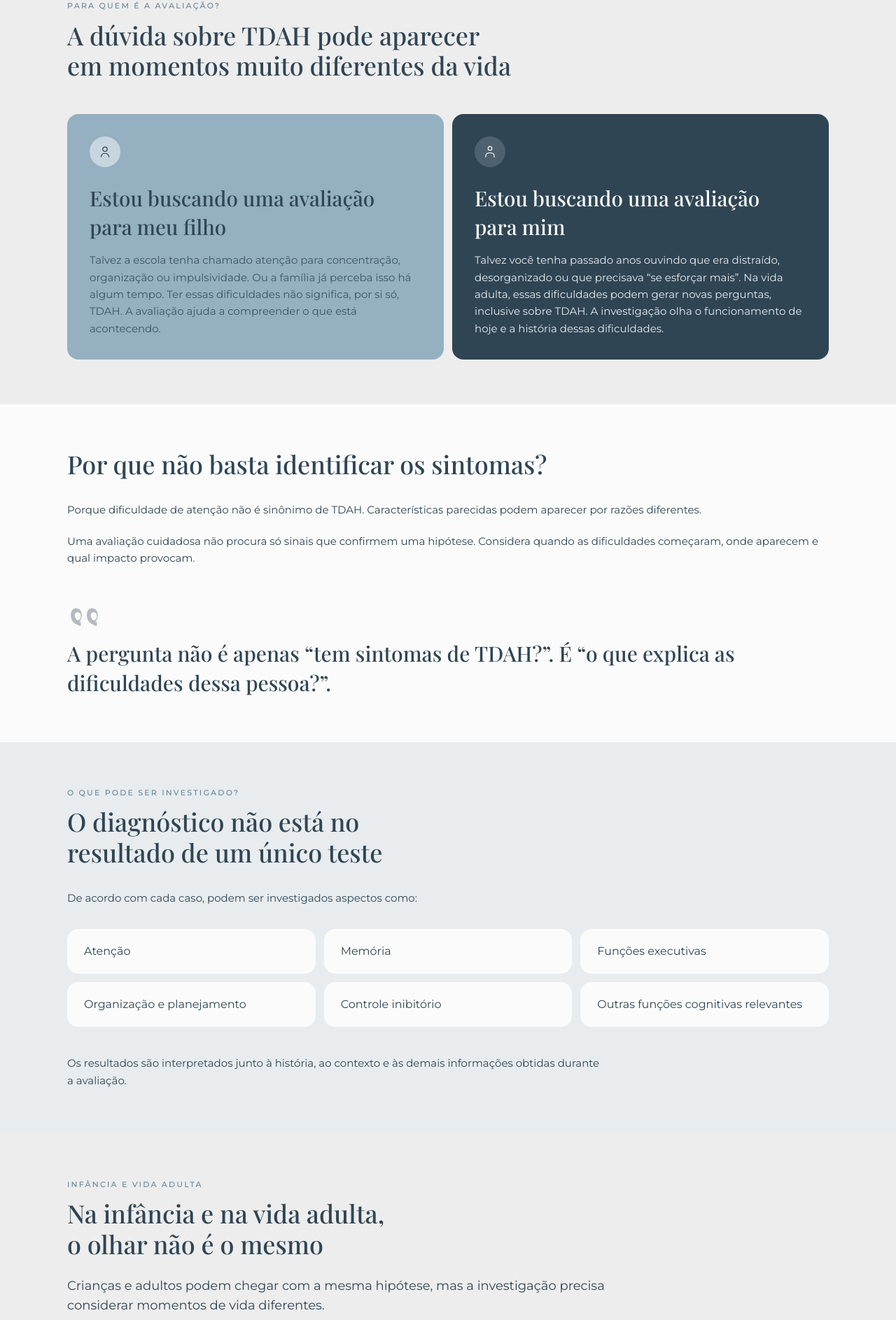
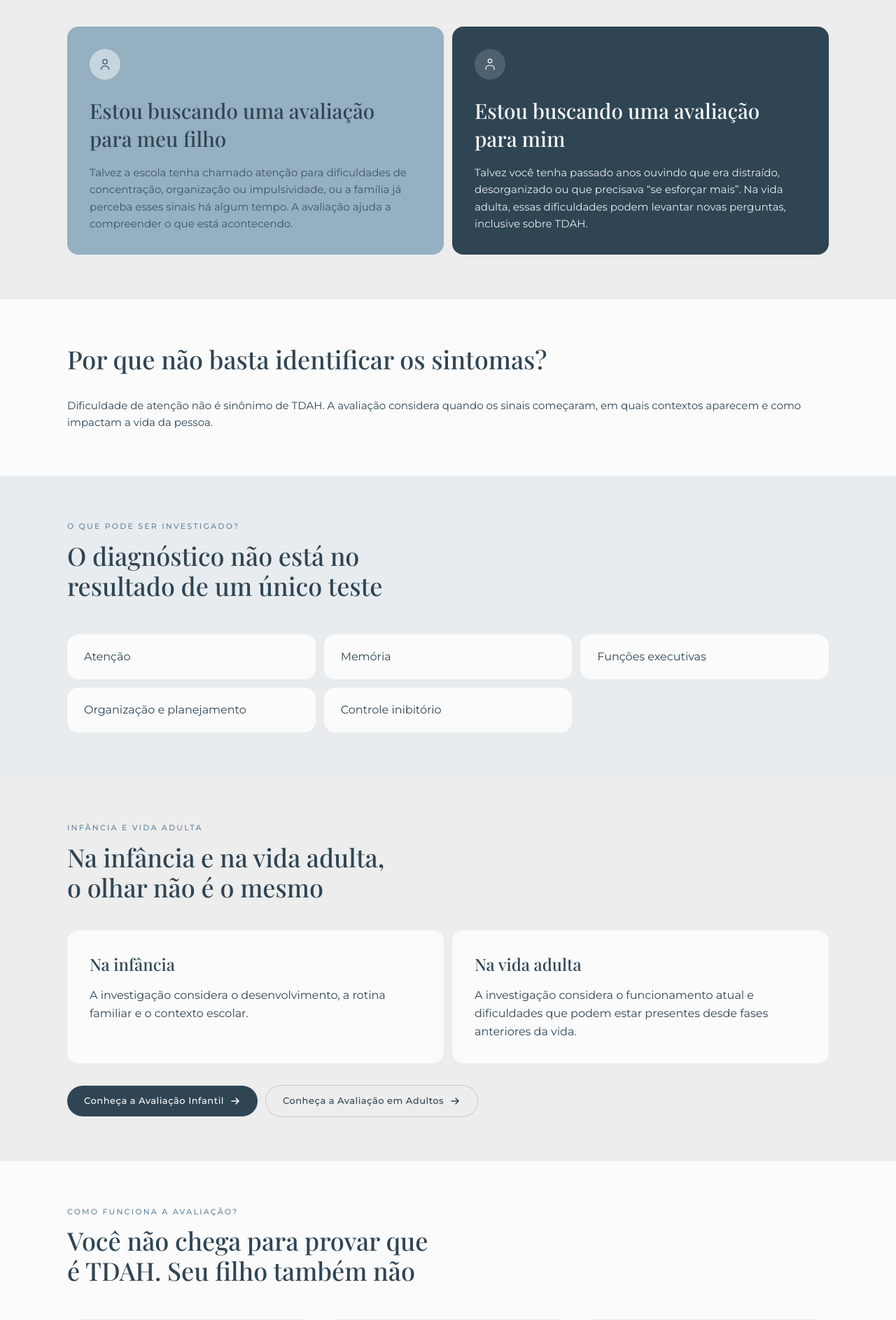
Before and after one commit to ccarolsevero/LaisBaroni, a Next.js app: page /avaliacao-neuropsicologica/tdah in a window 1280 px wide. Shown: the part 876-2763 px from the top of the page at 70% size. Built offline with nearby package versions, Linux system fonts and the light colour scheme; a web font is replaced by a local one.

Commit message:
Atualiza os textos da página de avaliação para TDAH.
Co-authored-by: Cursor <cursoragent@cursor.com>

```diff
--- a/src/app/avaliacao-neuropsicologica/tdah/page.tsx
+++ b/src/app/avaliacao-neuropsicologica/tdah/page.tsx
@@ -3,11 +3,9 @@ import { ButtonLink } from "@/components/button-link";
 import { ContactBand } from "@/components/contact-band";
 import { FaqList } from "@/components/faq-list";
 import { IconAdult, IconArrow, IconChild } from "@/components/icons";
-import { LineMarks } from "@/components/illustrations";
 import { PageHero } from "@/components/page-hero";
 import { Container, SectionHeading } from "@/components/ui";
 import { photos } from "@/lib/photos";
-import { site } from "@/lib/site";
 
 export const metadata: Metadata = {
   title: "Avaliação Neuropsicológica para TDAH",
@@ -21,7 +19,6 @@ const aspectos = [
   "Funções executivas",
   "Organização e planejamento",
   "Controle inibitório",
-  "Outras funções cognitivas relevantes",
 ];
 
 const faqs = [
@@ -53,11 +50,7 @@ export default function AvaliacaoTdahPage() {
       <PageHero
         eyebrow="Avaliação para TDAH"
         title="Quando a dúvida é TDAH, reconhecer alguns sinais não basta. É preciso entender o que está por trás deles"
-        description="Dificuldades de atenção, organização, impulsividade ou comportamento podem levantar a hipótese de TDAH tanto na infância quanto na vida adulta."
-        extra="A avaliação investiga essas dificuldades considerando como elas aparecem, a história da pessoa e o funcionamento como um todo."
-        pills={[
-          ...site.credentials,
-        ]}
+        description="Dificuldades de atenção, organização ou impulsividade podem levantar a hipótese de TDAH na infância ou na vida adulta. A avaliação ajuda a investigar o que pode estar por trás desses sinais."
         image={photos.avaliacao}
       />
 
@@ -77,10 +70,10 @@ export default function AvaliacaoTdahPage() {
               </h3>
               <div className="mt-4 space-y-4 text-[15px] leading-relaxed opacity-85">
                 <p>
-                  Talvez a escola tenha chamado atenção para concentração,
-                  organização ou impulsividade. Ou a família já perceba isso há
-                  algum tempo. Ter essas dificuldades não significa, por si só,
-                  TDAH. A avaliação ajuda a compreender o que está acontecendo.
+                  Talvez a escola tenha chamado atenção para dificuldades de
+                  concentração, organização ou impulsividade, ou a família já
+                  perceba esses sinais há algum tempo. A avaliação ajuda a
+                  compreender o que está acontecendo.
                 </p>
               </div>
             </article>
@@ -95,9 +88,8 @@ export default function AvaliacaoTdahPage() {
                 <p>
                   Talvez você tenha passado anos ouvindo que era distraído,
                   desorganizado ou que precisava “se esforçar mais”. Na vida
-                  adulta, essas dificuldades podem gerar novas perguntas, inclusive
-                  sobre TDAH. A investigação olha o funcionamento de hoje e a
-                  história dessas dificuldades.
+                  adulta, essas dificuldades podem levantar novas perguntas,
+                  inclusive sobre TDAH.
                 </p>
               </div>
             </article>
@@ -110,22 +102,11 @@ export default function AvaliacaoTdahPage() {
           <SectionHeading title="Por que não basta identificar os sintomas?" />
           <div className="mt-8 space-y-5 text-[15px] leading-relaxed hero-copy sm:text-base">
             <p>
-              Porque dificuldade de atenção não é sinônimo de TDAH. Características
-              parecidas podem aparecer por razões diferentes.
-            </p>
-            <p>
-              Uma avaliação cuidadosa não procura só sinais que confirmem uma
-              hipótese. Considera quando as dificuldades começaram, onde aparecem
-              e qual impacto provocam.
+              Dificuldade de atenção não é sinônimo de TDAH. A avaliação considera
+              quando os sinais começaram, em quais contextos aparecem e como
+              impactam a vida da pessoa.
             </p>
           </div>
-          <blockquote className="mt-12">
-            <LineMarks className="mb-4 h-10 w-14 text-ink/35" />
-            <p className="font-display text-3xl leading-snug font-medium text-ink">
-              A pergunta não é apenas “tem sintomas de TDAH?”. É “o que explica as
-              dificuldades dessa pessoa?”.
-            </p>
-          </blockquote>
         </Container>
       </section>
 
@@ -135,20 +116,13 @@ export default function AvaliacaoTdahPage() {
             eyebrow="O que pode ser investigado?"
             title="O diagnóstico não está no resultado de um único teste"
           />
-          <p className="mt-8 max-w-3xl text-[15px] leading-relaxed hero-copy sm:text-base">
-            De acordo com cada caso, podem ser investigados aspectos como:
-          </p>
-          <ul className="mt-8 grid gap-3 sm:grid-cols-2 lg:grid-cols-3">
+          <ul className="mt-12 grid gap-3 sm:grid-cols-2 lg:grid-cols-3">
             {aspectos.map((item) => (
               <li key={item} className="rounded-2xl bg-white px-6 py-5 text-ink">
                 {item}
               </li>
             ))}
           </ul>
-          <p className="mt-10 max-w-3xl text-[15px] leading-relaxed hero-copy sm:text-base">
-            Os resultados são interpretados junto à história, ao contexto e às demais
-            informações obtidas durante a avaliação.
-          </p>
         </Container>
       </section>
 
@@ -158,23 +132,19 @@ export default function AvaliacaoTdahPage() {
             eyebrow="Infância e vida adulta"
             title="Na infância e na vida adulta, o olhar não é o mesmo"
           />
-          <p className="mt-6 max-w-3xl text-lg text-ink">
-            Crianças e adultos podem chegar com a mesma hipótese, mas a investigação
-            precisa considerar momentos de vida diferentes.
-          </p>
           <div className="mt-10 grid gap-3 lg:grid-cols-2">
             <article className="rounded-2xl bg-white p-8">
               <h3 className="font-display text-2xl font-medium">Na infância</h3>
               <p className="mt-4 leading-relaxed hero-copy">
-                Informações sobre desenvolvimento, rotina familiar e contexto
-                escolar ajudam a compreender as dificuldades apresentadas.
+                A investigação considera o desenvolvimento, a rotina familiar e o
+                contexto escolar.
               </p>
             </article>
             <article className="rounded-2xl bg-white p-8">
               <h3 className="font-display text-2xl font-medium">Na vida adulta</h3>
               <p className="mt-4 leading-relaxed hero-copy">
-                A investigação considera o funcionamento atual e a trajetória,
-                inclusive dificuldades presentes desde fases anteriores da vida.
+                A investigação considera o funcionamento atual e dificuldades que
+                podem estar presentes desde fases anteriores da vida.
               </p>
             </article>
           </div>
@@ -192,24 +162,43 @@ export default function AvaliacaoTdahPage() {
       </section>
 
       <section className="bg-white py-12 sm:py-16">
-        <Container className="max-w-3xl">
+        <Container>
           <SectionHeading
             eyebrow="Como funciona a avaliação?"
             title="Você não chega para provar que é TDAH. Seu filho também não"
           />
-          <div className="mt-8 space-y-5 text-[15px] leading-relaxed hero-copy sm:text-base">
-            <p>
-              O processo começa pela queixa, pela história e pela pergunta que
-              motivou a avaliação. Depois, usamos procedimentos adequados à idade.
-              Ao final, a devolutiva apresenta resultados e possíveis orientações.
-            </p>
+          <div className="mt-12 grid gap-3 md:grid-cols-3">
+            <article className="rounded-2xl bg-mist p-7">
+              <p className="font-display text-3xl text-mid">01</p>
+              <h3 className="font-display mt-4 text-xl font-medium text-ink">
+                Entrevista inicial
+              </h3>
+              <p className="mt-3 leading-relaxed hero-copy">
+                O processo começa pelas dificuldades percebidas e pela história da
+                pessoa.
+              </p>
+            </article>
+            <article className="rounded-2xl bg-mist p-7">
+              <p className="font-display text-3xl text-mid">02</p>
+              <h3 className="font-display mt-4 text-xl font-medium text-ink">
+                Avaliação
+              </h3>
+              <p className="mt-3 leading-relaxed hero-copy">
+                São utilizados procedimentos e instrumentos adequados à idade e aos
+                objetivos da investigação.
+              </p>
+            </article>
+            <article className="rounded-2xl bg-mist p-7">
+              <p className="font-display text-3xl text-mid">03</p>
+              <h3 className="font-display mt-4 text-xl font-medium text-ink">
+                Devolutiva
+              </h3>
+              <p className="mt-3 leading-relaxed hero-copy">
+                Os resultados são apresentados e discutidos, junto às possíveis
+                orientações.
+              </p>
+            </article>
           </div>
-          <blockquote className="mt-12">
-            <LineMarks className="mb-4 h-10 w-14 text-ink/35" />
-            <p className="font-display text-3xl leading-snug font-medium text-ink">
-              Investigar bem é tão importante quanto chegar a uma conclusão.
-            </p>
-          </blockquote>
         </Container>
       </section>
 
@@ -219,8 +208,7 @@ export default function AvaliacaoTdahPage() {
             Quem vai conduzir a avaliação?
           </p>
           <h2 className="font-display mt-4 text-3xl leading-[1.2] font-medium sm:text-4xl">
-            Experiência clínica importa quando é preciso olhar além do sintoma mais
-            evidente.
+            Experiência clínica para uma investigação cuidadosa e individualizada.
           </h2>
           <div className="mt-8 space-y-5 text-[15px] leading-relaxed text-mist sm:text-base">
             <p>
@@ -229,15 +217,7 @@ export default function AvaliacaoTdahPage() {
               TCC e Terapia do Esquema no CETCC, e Reabilitação Cognitiva no INESP.
               Também desenvolvo pesquisa de mestrado em Psicologia na USP.
             </p>
-            <p>
-              Essa trajetória orienta uma avaliação que integra instrumentos,
-              história e contexto, evitando conclusões baseadas em características
-              isoladas.
-            </p>
           </div>
-          <p className="mt-6 text-sm tracking-wide text-peach">
-            {site.credentialLines.neuro}
-          </p>
         </Container>
       </section>
 
@@ -252,7 +232,7 @@ export default function AvaliacaoTdahPage() {
 
       <ContactBand
         title="Se a pergunta é “será que é TDAH?”, você não precisa chegar com a resposta"
-        description="Se a dúvida é sobre você ou seu filho, entre em contato para saber mais sobre a avaliação neuropsicológica."
+        description=""
       />
     </>
   );
```
